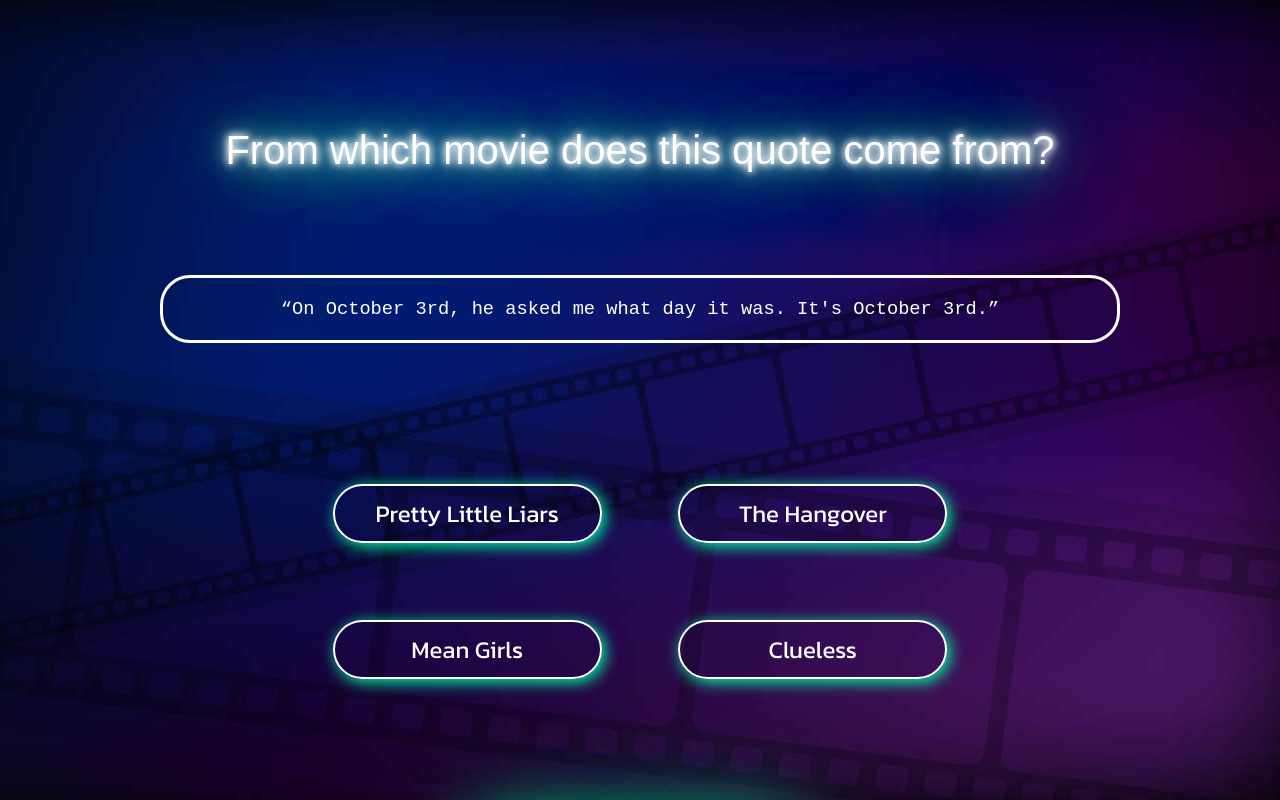
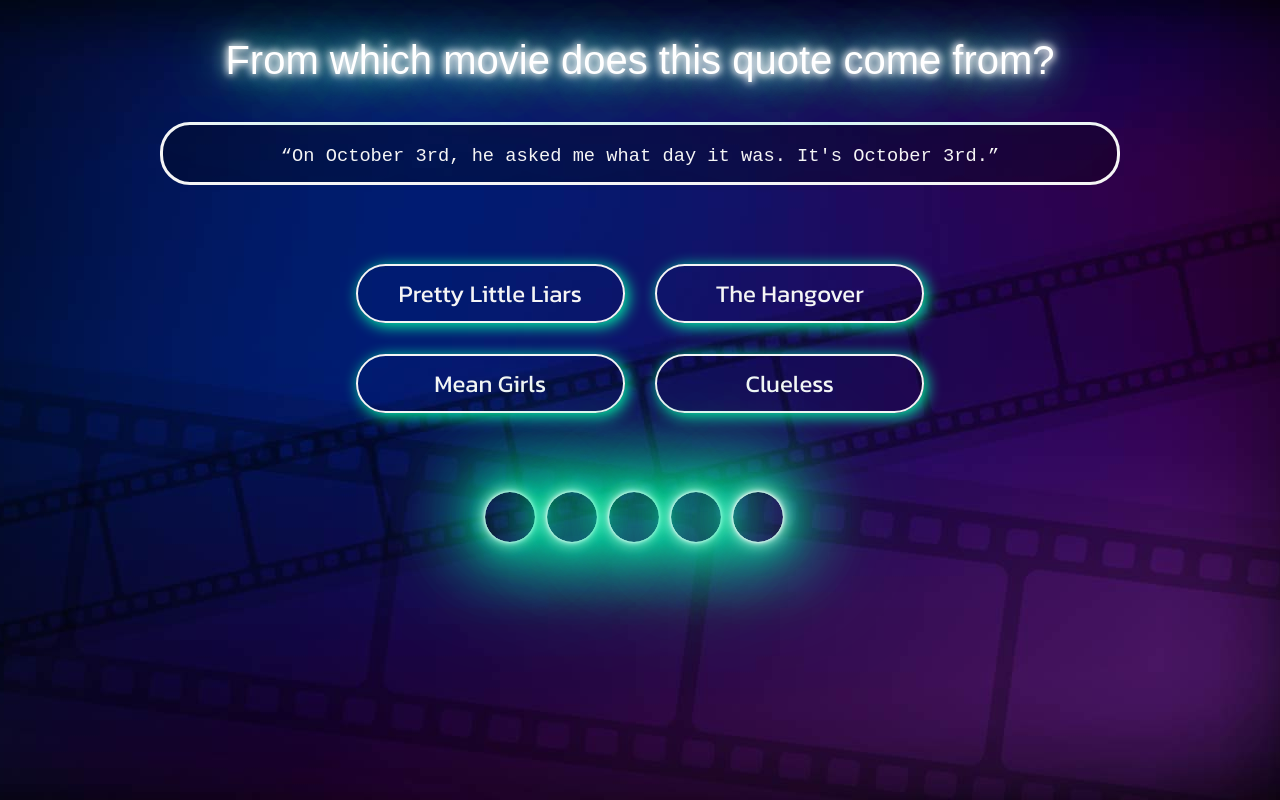
Before and after one commit to Technigo/project-redux-quiz-old, a React (Create React App) app: page /quiz in a window 1280 px wide. Shown: the top 800 px of the page. Built offline with nearby package versions, Linux system fonts and the light colour scheme; a web font is replaced by a local one.

Commit message:
mob styling

```diff
--- a/src/App.js
+++ b/src/App.js
@@ -3,7 +3,7 @@ import { Provider } from 'react-redux';
 import { combineReducers, configureStore } from '@reduxjs/toolkit';
 import { quiz } from 'reducers/quiz';
 import { BrowserRouter, Routes, Route } from 'react-router-dom';
-import { BgWrapper } from 'GlobalStyles';
+import { BgWrapper, GlobalStyle } from 'GlobalStyles';
 
 import { StartPage } from './pages/StartPage';
 import { QuestionPage } from './pages/QuestionPage';
@@ -17,6 +17,7 @@ const store = configureStore({ reducer });
 export const App = () => {
   return (
     <Provider store={store}>
+      <GlobalStyle />
       <BgWrapper>
         <BrowserRouter>
           <Routes>
--- a/src/GlobalStyles.js
+++ b/src/GlobalStyles.js
@@ -1,5 +1,15 @@
 /* Vi behöver styling på answer buttons, font styles, root font size, färger */
 import styled, { createGlobalStyle } from 'styled-components/macro';
+
+export const GlobalStyle = createGlobalStyle`
+html {
+  background: url('./images/blue_lila_bg_mov.jpg') no-repeat center center fixed;
+  -webkit-background-size: cover;
+  -moz-background-size: cover;
+  -o-background-size: cover;
+  background-size: cover;
+}
+`;
 
 export const GlobalStyles = createGlobalStyle`
 
@@ -13,10 +23,10 @@ export const BgWrapper = styled.div`
   grid-template-columns: 1fr;
   grid-template-rows: 1fr;
   height: 100vh;
-  background-image: url(./images/blue_lila_bg-web.jpg);
-  background-repeat: no-repeat;
+  /* background-image: url(./images/blue_lila_bg-web.jpg); */
+  /* background-repeat: no-repeat;
   background-size: cover;
-  background-position: center center;
+  background-position: center center; */
 
 `;
 
@@ -25,7 +35,7 @@ export const OuterWrapper = styled.div`
   padding: auto;
   width: 100%;
   text-align: center;
-  padding-top: 10%;
+  padding-top: 3%;
 `;
 
 // export const MovieImg = styled.div`
@@ -37,16 +47,39 @@ export const OuterWrapper = styled.div`
 
 // `;
 
-export const Button = styled.button`
+export const ButtonWrapper = styled.div`
+  position: relative;
+
+`
+
+export const ButtonNeon = styled.button`
   position: absolute;
-  top: 47%;
-  left: 50%;
+  right: -5%;
+  // bottom: 10;
+  // margin: 3rem;
+  padding: 10px;
+  width: 20%;
+  height: 10vh;
+  background-color: transparent;
   transform: translate(-50%, -50%);
   -ms-transform: translate(-50%, -50%);
   border: none;
   cursor: pointer;
-  /* text-align: center; */
-  /* box-shadow: 0 0 0 rgba(255, 255, 255, 0.9);
-  animation: pulse 2s infinite; */
+
 
 `;
+
+export const NeonHeader = styled.h2`
+
+  color: #fff;
+  text-shadow:
+      0 0 7px #fff,
+      0 0 10px #fff,
+      0 0 21px #fff,
+      0 0 42px #0fa,
+      0 0 82px #0fa,
+      0 0 92px #0fa,
+      0 0 102px #0fa,
+      0 0 151px #0fa;
+
+ `;
--- a/src/components/CurrentQuestion.js
+++ b/src/components/CurrentQuestion.js
@@ -2,6 +2,7 @@ import React from 'react';
 import styled from 'styled-components';
 import { useSelector, useDispatch } from 'react-redux';
 import { quiz } from 'reducers/quiz';
+import { NeonHeader } from 'GlobalStyles';
 import { SummaryPage } from '../pages/SummaryPage'
 
 export const CurrentQuestion = () => {
@@ -24,7 +25,7 @@ export const CurrentQuestion = () => {
     if (question.correctAnswerIndex === answerIndex) {
       dispatch(quiz.actions.goToNextQuestion());
     } else {
-      window.alert('WRONG!!');
+      // window.alert('WRONG!!');
       dispatch(quiz.actions.goToNextQuestion());
     }
   }
@@ -58,14 +59,18 @@ const ButtonWrapper = styled.div`
 
   .answerButton {
     width: 35%;
-    margin: 5%;
-    color: white;
+    margin: 2%;
+    color: whitesmoke;
     background-color: transparent;
-    border: 2px solid white;
+    border: 2px solid whitesmoke;
     box-shadow: 3px 3px 15px #0fa;
     border-radius: 30px;
     padding: 10px;
     font-size: 1.5rem;
+  }
+
+  .answerButton:hover {
+    cursor: pointer;
   }
 
 `;
@@ -74,28 +79,14 @@ const QuoteWrapper = styled.div`
   display: flex;
   justify-content: center;
   height: auto;
-  border: 3px solid white;
-  padding: 20px;
+  border: 3px solid whitesmoke;
+  padding: 20px 0 15px 0;
   width: 75%;
   border-radius: 30px;
-  margin: 8% auto;
+  margin: 3% auto;
+  margin-bottom: 5%;
   z-index: 1;
- `;
-
-const NeonHeader = styled.h2`
-
-  color: #fff;
-  text-shadow:
-      0 0 7px #fff,
-      0 0 10px #fff,
-      0 0 21px #fff,
-      0 0 42px #0fa,
-      0 0 82px #0fa,
-      0 0 92px #0fa,
-      0 0 102px #0fa,
-      0 0 151px #0fa;
-
-
+  background-color: rgba(0, 0, 0, 0.3);
  `;
 
 //----------------------------
--- a/src/components/ProgressBar.js
+++ b/src/components/ProgressBar.js
@@ -36,7 +36,7 @@ export const ProgressBar = () => {
 /* if (?) isCorrect.right då blir den kvadraten "grön".
   else (:) iscorrect.wrong if (?) user klickade fel "red" else (:) "grey" */
 const ProgressSquares = styled.p`
-  background-color: ${(isCorrect) => (isCorrect.right ? 'green' : isCorrect.wrong ? 'red' : 'grey')};
+  background-color: ${(isCorrect) => (isCorrect.right ? 'green' : isCorrect.wrong ? 'red' : 'inherit')}; //change
   width: 50px;
   height: 50px;
   margin-right: 12px;
@@ -63,7 +63,7 @@ const ProgressBarWrapper = styled.div`
   display: flex;
   align-items: flex-end;
   justify-content: center;
-  padding: 10%;
+  margin: 5% 0;
 `;
 
 // export const ProgressBarWrapper = styled.section`
--- a/src/components/Summary.js
+++ b/src/components/Summary.js
@@ -1,5 +1,6 @@
 import React from 'react';
 import { useSelector } from 'react-redux';
+import styled from 'styled-components';
 
 export const Summary = () => {
   const answers = useSelector((state) => state.quiz.answers);
@@ -7,13 +8,16 @@ export const Summary = () => {
 
   return answers.map((answer) => {
     return (
-      <section key={answer.questionId}>
-        <p>
-          {answer.question.questionText} is from
-          {answer.question.options[answer.question.correctAnswerIndex]}
-        </p>
-        <p>You answered {answer.answer}</p>
-      </section>
+      <SummarySection key={answer.questionId}>
+        <p>{answer.question.questionText}</p>
+        <p> Correct answer: {answer.question.options[answer.question.correctAnswerIndex]}</p>
+        <p>Your answer: {answer.answer}</p>
+      </SummarySection>
     )
   })
 };
+
+const SummarySection = styled.section`
+margin: 2%;
+line-height: 150%;
+`;
--- a/src/index.css
+++ b/src/index.css
@@ -22,7 +22,7 @@ body {
   width: 100%;
   padding: 0;
   margin: 0;
-  color: white;
+  color: whitesmoke;
   font-family: var(--font-kanit), -apple-system, BlinkMacSystemFont, "Segoe UI", "Roboto", "Oxygen",
     "Ubuntu", "Cantarell", "Fira Sans", "Droid Sans", "Helvetica Neue",
     sans-serif;
@@ -70,7 +70,8 @@ h3 {
   justify-content:center;
   align-items: center;
   opacity:0;
-  animation: animateNumber 10s linear infinite;
+  z-index: 1;
+  animation: animateNumber 10s linear;
 }
 
 .number div:nth-child(1)
--- a/src/pages/QuestionPage.js
+++ b/src/pages/QuestionPage.js
@@ -17,5 +17,5 @@ export const QuestionPage = () => {
 };
 
 const QuestionWrapper = styled(BgWrapper)`
-  background-image: url(./images/blue_lila_bg_mov.jpg);
+ /*  background-image: url(./images/blue_lila_bg_mov.jpg); */
 `;
--- a/src/pages/StartPage.js
+++ b/src/pages/StartPage.js
@@ -1,7 +1,7 @@
 import React from 'react';
 import { Link } from 'react-router-dom';
 import styled from 'styled-components';
-import { OuterWrapper, Button } from 'GlobalStyles';
+import { OuterWrapper, ButtonWrapper, NeonHeader, ButtonNeon } from 'GlobalStyles';
 
 export const StartPage = () => {
   return (
@@ -24,15 +24,30 @@ export const StartPage = () => {
             <div>3</div>
             <div>2</div>
             <div>1</div>
-
           </div>
         </Box>
       </InnerWrapper>
-      <Link to="/quiz"><ButtonStart type="button" />
-      </Link>
+      <StartButtonWrapper>
+        <Link to="/quiz"><StartButtonNeon type="button"><NeonHeader>START QUIZ</NeonHeader></StartButtonNeon>
+        </Link>
+      </StartButtonWrapper>
     </StartWrapper>
   )
 };
+
+const StartButtonNeon = styled(ButtonNeon)`
+  z-index: 1;
+`;
+
+const StartButtonWrapper = styled(ButtonWrapper)`
+  position: relative;
+  top: 85%;
+
+  @media (max-width: 667px) {
+    top: 83%;
+    // left: 24%;
+  }
+`;
 
 const StartWrapper = styled(OuterWrapper)`
   padding: 0;
@@ -200,19 +215,6 @@ const NumberR = styled.div`
 
 // Här kan StartPageImg placeras
 
-export const ButtonStart = styled(Button)`
-  margin-top: 25px;
-  padding: 10px;
-  background-image: url(./images/start_quiz.png);
-  background-color: transparent;
-  background-size: cover;
-  background-repeat: no-repeat;
-  background-position: center;
-  width: 50vw;
-  height: 10vh;
-  z-index: 2;
-`;
-
 /* @keyframes animateNumber {
   0%,10%
   {
--- a/src/pages/SummaryPage.js
+++ b/src/pages/SummaryPage.js
@@ -1,6 +1,7 @@
 import React from 'react';
 import styled from 'styled-components';
 import { useSelector, useDispatch } from 'react-redux';
+import { ButtonNeon, NeonHeader, ButtonWrapper } from 'GlobalStyles';
 import { Summary } from '../components/Summary'
 import { quiz } from '../reducers/quiz';
 
@@ -15,19 +16,36 @@ export const SummaryPage = () => {
 
   return (
     <div>
-      <p>SUMMARY</p>
-      <Summary />
-      <p>You had {correctAnswers.length}/5 correct answers</p>
-      <button onClick={onRestartClick} type="button">Restart</button>
-      <ImageCredWrapper>
-        <a href="https://www.freepik.com/">Image from Freepik</a>
-      </ImageCredWrapper>
+      <NeonHeader>SUMMARY</NeonHeader>
+      <SummaryWrapper>
+        <Summary />
+        <QuizResult>You had {correctAnswers.length}/5 correct answers</QuizResult>
+
+      </SummaryWrapper>
+      <ClonedButtonWrapper>
+        <ButtonNeon onClick={onRestartClick} type="button"><NeonHeader>Restart</NeonHeader></ButtonNeon>
+      </ClonedButtonWrapper>
     </div>
   )
 };
 
-// styled component
-// ifall vi använder oss av bilderna jag gjort
-const ImageCredWrapper = styled.div`
-  font-size: 0.7rem;
+const ClonedButtonWrapper = styled(ButtonWrapper)`
+  position: absolute;
+  top: 85%;
+
+
 `;
+
+const SummaryWrapper = styled.p`
+  text-align: left;
+  width: 60%;
+  margin: 2% auto;
+  //* padding-bottom: 5%; */
+
+`
+
+const QuizResult = styled.p`
+  margin: 2%;
+  width:
+  border: 2px solid yellowgreen;
+`;
```
Also changed, not shown: src/components/AnswerButtons.js (deleted).
